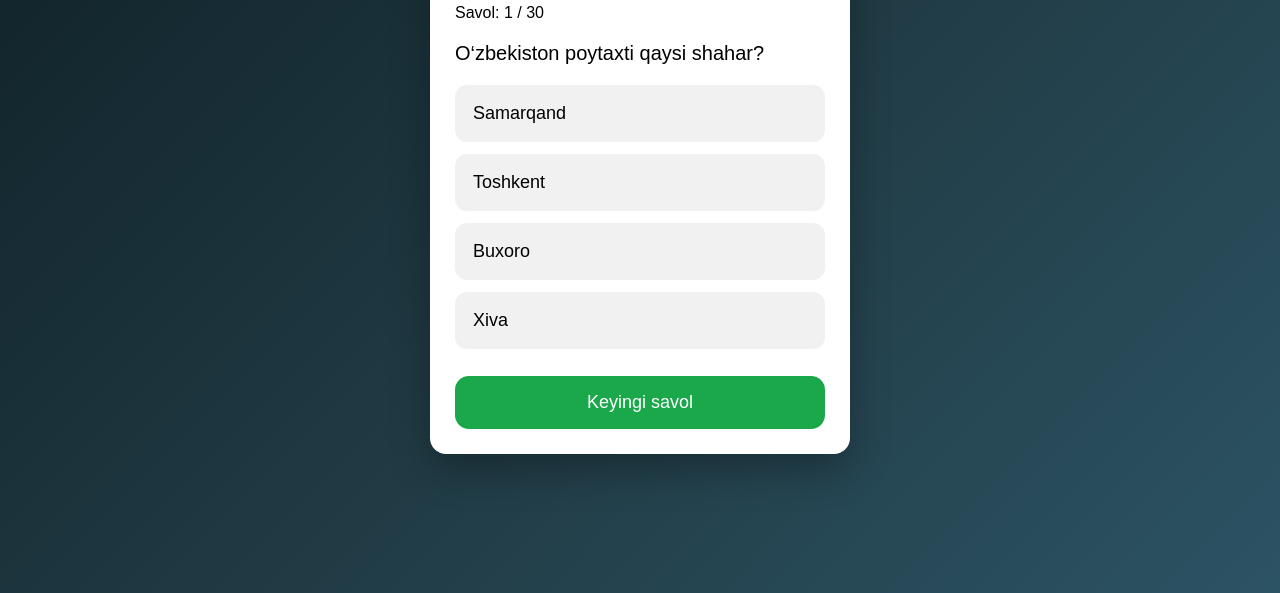
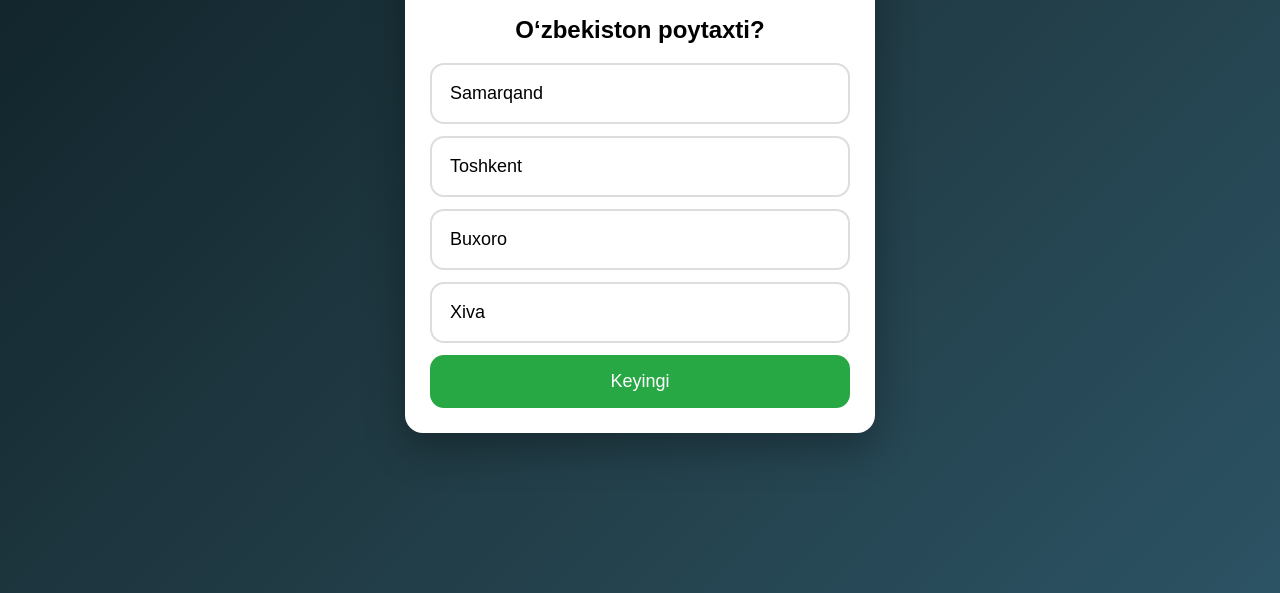
Before and after one commit to sarvarisomiddinov10-rgb/test-site-, a plain HTML site: page index.html in a window 1280 px wide. Shown: the part 207-800 px from the top of the page. Drawn offline with Linux system fonts and the light colour scheme.

Commit message:
Add new questions

```diff
--- a/index.html
+++ b/index.html
@@ -6,181 +6,123 @@
 <title>Bilim testi</title>
 
 <style>
-* {
-  box-sizing: border-box;
-  font-family: Arial, sans-serif;
+body{
+  margin:0;
+  min-height:100vh;
+  display:flex;
+  justify-content:center;
+  align-items:center;
+  background:linear-gradient(135deg,#0f2027,#203a43,#2c5364);
+  font-family:Arial,sans-serif;
 }
-
-body {
-  margin: 0;
-  min-height: 100vh;
-  display: flex;
-  justify-content: center;
-  align-items: center;
-  background: linear-gradient(135deg, #0f2027, #203a43, #2c5364);
+.card{
+  background:#fff;
+  width:95%;
+  max-width:420px;
+  padding:25px;
+  border-radius:18px;
+  box-shadow:0 15px 40px rgba(0,0,0,.3);
 }
-
-.card {
-  background: #fff;
-  width: 95%;
-  max-width: 420px;
-  padding: 25px;
-  border-radius: 16px;
-  box-shadow: 0 15px 40px rgba(0,0,0,0.3);
-  animation: fadeIn 0.6s ease;
+h2{text-align:center}
+.option{
+  padding:18px;
+  border:2px solid #ddd;
+  border-radius:14px;
+  margin:12px 0;
+  font-size:18px;
+  cursor:pointer;
+  transition:.2s;
 }
-
-h2 {
-  margin-top: 0;
-  font-size: 24px;
-  text-align: center;
+.option:hover{background:#f1f1f1}
+.correct{background:#c8f7c5;border-color:green}
+.wrong{background:#f7c5c5;border-color:red}
+button{
+  width:100%;
+  padding:16px;
+  font-size:18px;
+  border:none;
+  border-radius:14px;
+  background:#28a745;
+  color:#fff;
+  cursor:pointer;
 }
-
-.info {
-  font-size: 16px;
-  margin-bottom: 15px;
-}
-
-.question {
-  font-size: 20px;
-  margin: 20px 0;
-}
-
-.option {
-  background: #f1f1f1;
-  border-radius: 12px;
-  padding: 16px;
-  margin-bottom: 12px;
-  font-size: 18px;
-  cursor: pointer;
-  transition: all 0.2s ease;
-  border: 2px solid transparent;
-}
-
-.option:hover {
-  background: #e3f2fd;
-}
-
-.option:active {
-  transform: scale(0.97);
-}
-
-.option.selected {
-  border-color: #2196f3;
-  background: #e3f2fd;
-}
-
-button {
-  width: 100%;
-  padding: 16px;
-  font-size: 18px;
-  border: none;
-  border-radius: 14px;
-  background: #1aa84b;
-  color: white;
-  cursor: pointer;
-  margin-top: 15px;
-  transition: transform 0.2s ease, background 0.2s ease;
-}
-
-button:active {
-  transform: scale(0.97);
-}
-
-button:hover {
-  background: #159140;
-}
-
-@keyframes fadeIn {
-  from {
-    opacity: 0;
-    transform: translateY(15px);
-  }
-  to {
-    opacity: 1;
-    transform: translateY(0);
-  }
+.level{
+  text-align:center;
+  font-weight:bold;
+  margin-bottom:10px;
 }
 </style>
 </head>
 
 <body>
-
 <div class="card">
-  <h2>🧠 Bilim testi</h2>
-
-  <div class="info">
-    Savol: <span id="count">1</span> / 30
-  </div>
-
-  <div class="question" id="question">
-    O‘zbekiston poytaxti qaysi shahar?
-  </div>
-
+  <div class="level" id="level">Daraja: Oson</div>
+  <h2 id="question">Savol</h2>
   <div id="options"></div>
-
-  <button onclick="nextQuestion()">Keyingi savol</button>
+  <button onclick="nextQuestion()">Keyingi</button>
 </div>
 
 <script>
-const questions = [
-  {
-    q: "O‘zbekiston poytaxti qaysi shahar?",
-    options: ["Samarqand", "Toshkent", "Buxoro", "Xiva"],
-    answer: 1
-  },
-  {
-    q: "Eng katta okean qaysi?",
-    options: ["Atlantika", "Hind", "Tinch", "Shimoliy Muz"],
-    answer: 2
-  }
+let levelIndex = 0;
+let qIndex = 0;
+let score = 0;
+
+const levels = [
+  {name:"Oson", questions:[
+    {q:"O‘zbekiston poytaxti?", a:["Samarqand","Toshkent","Buxoro","Xiva"], c:1},
+    {q:"1+1 nechiga teng?", a:["1","2","3","4"], c:1},
+  ]},
+  {name:"Qiyin", questions:[
+    {q:"Eng katta okean?", a:["Atlantika","Hind","Tinch","Shimoliy muz"], c:2},
+    {q:"HTML nimani anglatadi?", a:["Dastur","Belgilash tili","O‘yin","Server"], c:1},
+  ]},
+  {name:"Juda qiyin", questions:[
+    {q:"JS qaysi yil yaratilgan?", a:["1995","2000","1990","2010"], c:0},
+    {q:"CSS ochilishi?", a:["Design","Style Sheets","Script","Server"], c:1},
+  ]}
 ];
 
-let current = 0;
-let selected = null;
-
-const questionEl = document.getElementById("question");
-const optionsEl = document.getElementById("options");
-const countEl = document.getElementById("count");
-
-function loadQuestion() {
-  const q = questions[current];
-  questionEl.textContent = q.q;
-  optionsEl.innerHTML = "";
-  selected = null;
-  countEl.textContent = current + 1;
-
-  q.options.forEach((opt, i) => {
-    const div = document.createElement("div");
-    div.className = "option";
-    div.textContent = opt;
-    div.onclick = () => selectOption(div, i);
-    optionsEl.appendChild(div);
+function loadQuestion(){
+  const lvl = levels[levelIndex];
+  document.getElementById("level").innerText = "Daraja: " + lvl.name;
+  const q = lvl.questions[qIndex];
+  document.getElementById("question").innerText = q.q;
+  const optDiv = document.getElementById("options");
+  optDiv.innerHTML = "";
+  q.a.forEach((opt,i)=>{
+    const div=document.createElement("div");
+    div.className="option";
+    div.innerText=opt;
+    div.onclick=()=>selectAnswer(div,i);
+    optDiv.appendChild(div);
   });
 }
 
-function selectOption(el, index) {
-  document.querySelectorAll(".option").forEach(o => o.classList.remove("selected"));
-  el.classList.add("selected");
-  selected = index;
+function selectAnswer(el,i){
+  const correct = levels[levelIndex].questions[qIndex].c;
+  document.querySelectorAll(".option").forEach(o=>o.onclick=null);
+  if(i===correct){
+    el.classList.add("correct");
+    score++;
+  }else{
+    el.classList.add("wrong");
+  }
 }
 
-function nextQuestion() {
-  if (selected === null) {
-    alert("Variant tanlang!");
-    return;
+function nextQuestion(){
+  qIndex++;
+  if(qIndex >= levels[levelIndex].questions.length){
+    levelIndex++;
+    qIndex=0;
+    if(levelIndex >= levels.length){
+      alert("Test tugadi! Ball: "+score);
+      return;
+    }
   }
-
-  current++;
-  if (current < questions.length) {
-    loadQuestion();
-  } else {
-    alert("Test tugadi 🎉");
-  }
+  loadQuestion();
 }
 
 loadQuestion();
 </script>
-
 </body>
 </html>
```
